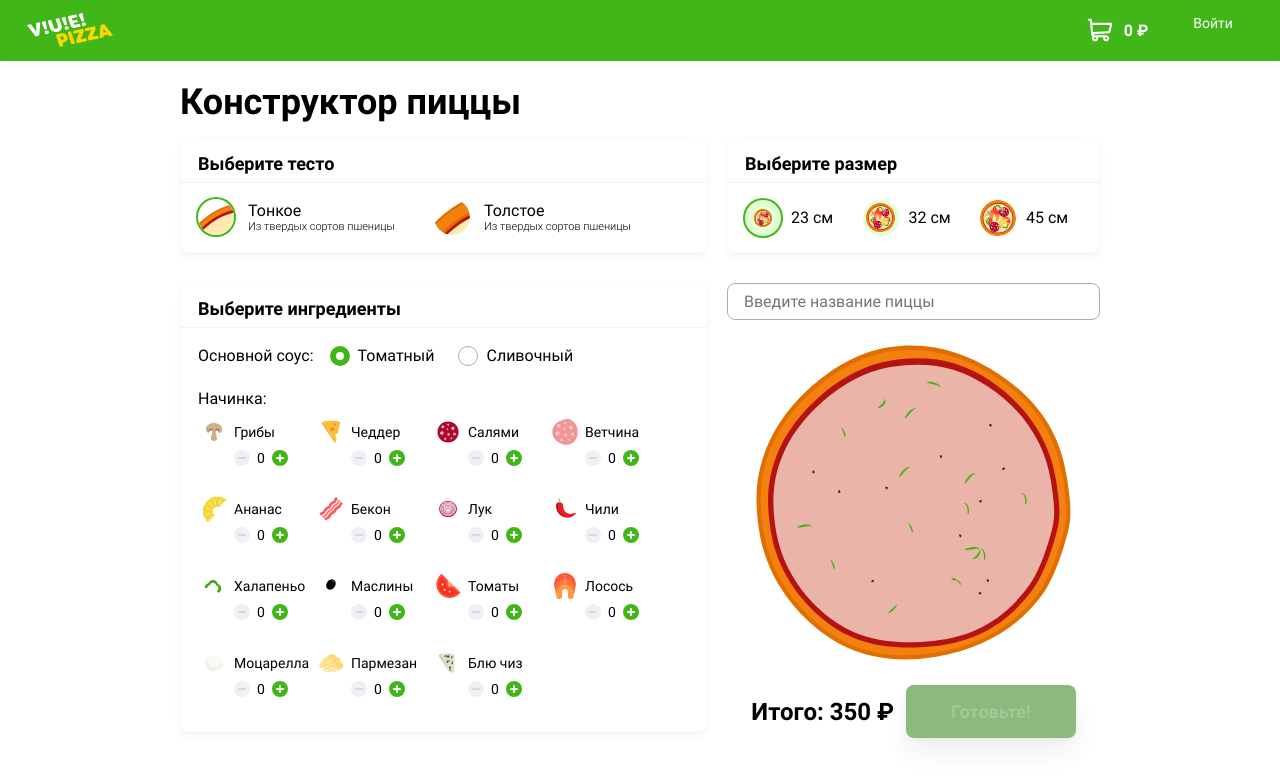
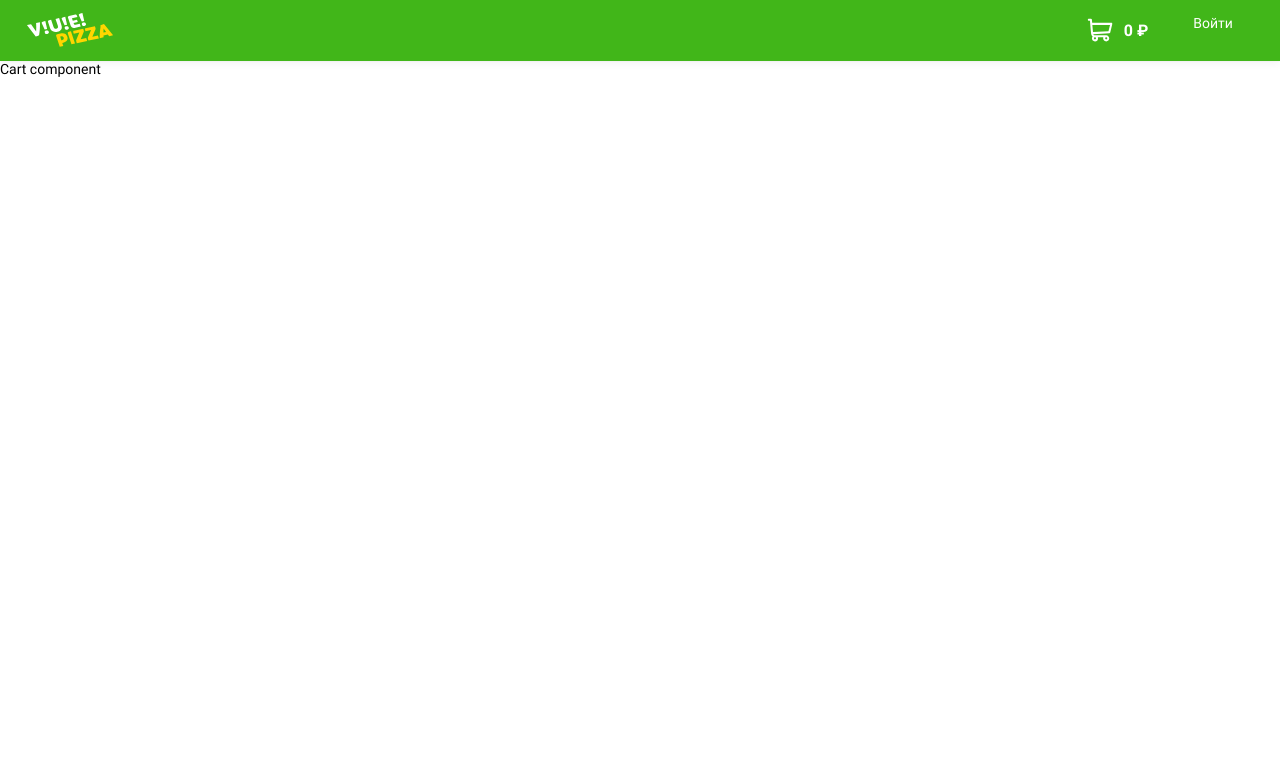
Before and after one commit to htmlacademy-vue/1627997-pizza-1, a Vue app in the folder src/frontend/: page /cart in a window 1280 px wide. Shown: the top 782 px of the page. Built offline with nearby package versions, Linux system fonts and the light colour scheme.

Commit message:
Сделал рефакторинг Index, добавил лейауты и рабочий роутер

```diff
--- a/src/frontend/src/App.vue
+++ b/src/frontend/src/App.vue
@@ -1,16 +1,16 @@
 <template>
-  <div id="app">
-    <Index />
-  </div>
+  <AppLayout>
+    <router-view />
+  </AppLayout>
 </template>
 
 <script>
-import Index from "@/views/Index.vue";
+import AppLayout from "@/layouts/AppLayout";
 
 export default {
   name: "App",
   components: {
-    Index,
+    AppLayout,
   },
 };
 </script>
--- a/src/frontend/src/layouts/AppLayout.vue
+++ b/src/frontend/src/layouts/AppLayout.vue
@@ -1,28 +1,23 @@
 <!-- eslint-disable prettier/prettier -->
 <template>
-  <header class="header">
-    <div class="header__logo">
-      <a href="index.html" class="logo">
-        <img
-          src="@/assets/img/logo.svg"
-          alt="V!U!E! Pizza logo"
-          width="90"
-          height="40"
-        />
-      </a>
-    </div>
-    <div class="header__cart">
-      <a href="cart.html">0 ₽</a>
-    </div>
-    <div class="header__user">
-      <a href="#" class="header__login"><span>Войти</span></a>
-    </div>
-  </header>
+  <div>
+    <component :is="layout">
+      <slot />
+    </component>
+  </div>
 </template>
 
 <script>
+const defaultLayout = "AppLayoutDefault";
+
 export default {
   name: "AppLayout",
+  computed: {
+    layout() {
+      const layout = this.$route.meta.layout || defaultLayout;
+      return () => import(`@/layouts/${layout}.vue`);
+    },
+  },
 };
 </script>
 
--- /dev/null
+++ b/src/frontend/src/layouts/AppLayoutDefault.vue
@@ -0,0 +1,14 @@
+<template>
+  <div>
+    <h2>AppLayoutDefault HEADING</h2>
+    <slot />
+  </div>
+</template>
+
+<script>
+export default {
+  name: "AppLayoutDefault",
+};
+</script>
+
+<style></style>
--- /dev/null
+++ b/src/frontend/src/layouts/AppLayoutHeader.vue
@@ -0,0 +1,66 @@
+<!-- eslint-disable prettier/prettier -->
+<template>
+  <header class="header">
+    <div class="header__logo">
+      <router-link to="/" class="logo">
+        <img
+          src="@/assets/img/logo.svg"
+          alt="V!U!E! Pizza logo"
+          width="90"
+          height="40"
+        />
+      </router-link>
+    </div>
+    <div class="header__cart">
+      <router-link to="/cart"> 0 ₽ </router-link>
+    </div>
+    <div class="header__user">
+      <router-link
+        v-if="!isAuthorized"
+        to="/login"
+        class="header__login"
+      >
+        <span>Войти</span>
+      </router-link>
+
+      <router-link
+        v-else
+        to="/profile"
+      >
+        <picture>
+          <source
+            type="image/webp"
+            srcset="@/assets/img/users/user5.webp 1x, @/assets/img/users/user5@2x.webp 2x"
+          />
+          <img
+            src="@/assets/img/users/user5.jpg"
+            srcset="@/assets/img/users/user5@2x.jpg"
+            alt="Василий Ложкин"
+            width="32"
+            height="32"
+          />
+        </picture>
+        <span>USERNAME</span>
+      </router-link>
+      <a v-if="isAuthorized" href="/" class="header__logout"><span>Выйти</span></a>
+    </div>
+  </header>
+</template>
+
+<script>
+export default {
+  name: "AppLayoutHeader",
+  data() {
+    return {
+      isAuthorized: false,
+      //пока для тестирования работы роутинга храним состояние авторизации в компоненте
+    };
+  },
+};
+</script>
+
+<style lang="scss" scoped>
+.dummy-selector {
+  border: 1px;
+}
+</style>
--- /dev/null
+++ b/src/frontend/src/layouts/AppLayoutMain.vue
@@ -0,0 +1,18 @@
+<template>
+  <div>
+    <AppLayoutHeader />
+    <slot />
+  </div>
+</template>
+
+<script>
+import AppLayoutHeader from "@/layouts/AppLayoutHeader";
+export default {
+  name: "AppLayoutMain",
+  components: {
+    AppLayoutHeader,
+  },
+};
+</script>
+
+<style></style>
--- a/src/frontend/src/main.js
+++ b/src/frontend/src/main.js
@@ -1,6 +1,7 @@
 import Vue from "vue";
 import App from "./App.vue";
 import router from "./router";
+import "@/plugins/ui";
 
 Vue.config.productionTip = false;
 
--- /dev/null
+++ b/src/frontend/src/plugins/ui.js
@@ -0,0 +1,5 @@
+import Vue from "vue";
+
+import AppLayout from "@/layouts/AppLayout";
+
+Vue.use("AppLayout", AppLayout);
--- a/src/frontend/src/router/routes.js
+++ b/src/frontend/src/router/routes.js
@@ -3,24 +3,30 @@
     path: "/",
     name: "IndexHome",
     component: () => import("../views/Index.vue"),
-    meta: { layout: "AppLayout" },
+    meta: { layout: "AppLayoutMain" },
   },
   {
     path: "/cart",
     name: "Cart",
     component: () => import("../views/Cart.vue"),
-    meta: { layout: "AppLayout" },
+    meta: { layout: "AppLayoutMain" },
   },
   {
     path: "/orders",
     name: "Orders",
     component: () => import("../views/Orders.vue"),
-    meta: { layout: "AppLayout" },
+    meta: { layout: "AppLayoutMain" },
   },
   {
     path: "/profile",
     name: "Profile",
     component: () => import("../views/Profile.vue"),
-    meta: { layout: "AppLayout" },
+    meta: { layout: "AppLayoutMain" },
+  },
+  {
+    path: "/login",
+    name: "Login",
+    component: () => import("../views/Login.vue"),
+    meta: { layout: "AppLayoutDefault" },
   },
 ];
--- a/src/frontend/src/views/Index.vue
+++ b/src/frontend/src/views/Index.vue
@@ -1,7 +1,5 @@
 <template>
   <div>
-    <AppLayout />
-
     <main class="content">
       <form action="#" method="post">
         <div class="content__wrapper">
@@ -42,7 +40,6 @@
 import misc from "@/static/misc.json";
 import pizza from "@/static/pizza.json";
 import user from "@/static/user.json";
-import AppLayout from "@/layouts/AppLayout";
 
 //импортируем константы
 import {
@@ -79,7 +76,6 @@
     };
   },
   components: {
-    AppLayout,
     BuilderDoughSelector,
     BuilderSizeSelector,
     BuilderIngredientsSelector,
--- a/src/frontend/src/views/Login.vue
+++ b/src/frontend/src/views/Login.vue
@@ -1,3 +1,26 @@
 <template>
-  <div>Login component</div>
+  <div class="sign-form">
+    <a href="#" class="close close--white">
+      <span class="visually-hidden">Закрыть форму авторизации</span>
+    </a>
+    <div class="sign-form__title">
+      <h1 class="title title--small">Авторизуйтесь на сайте</h1>
+    </div>
+    <form action="test.html" method="post">
+      <div class="sign-form__input">
+        <label class="input">
+          <span>E-mail</span>
+          <input type="email" name="email" placeholder="example@mail.ru" />
+        </label>
+      </div>
+
+      <div class="sign-form__input">
+        <label class="input">
+          <span>Пароль</span>
+          <input type="password" name="pass" placeholder="***********" />
+        </label>
+      </div>
+      <button type="submit" class="button">Авторизоваться</button>
+    </form>
+  </div>
 </template>
```
Also changed, not shown: src/frontend/src/plugins/index.js (added).
